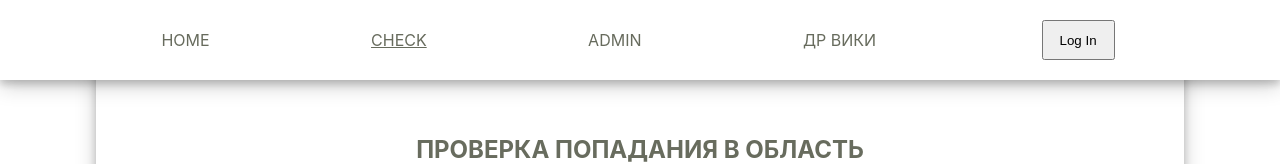
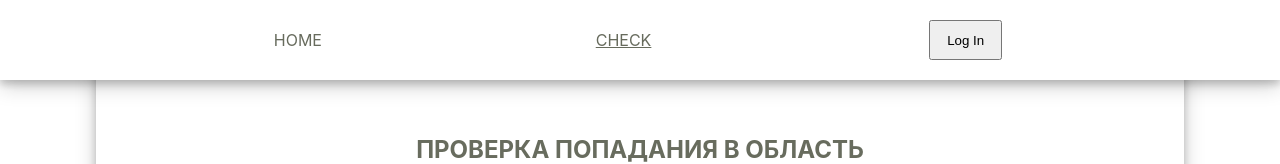
Before and after one commit to ahmadeev/web-4-frontend, a React (Vite) app: page /#/check in a window 1280 px wide. Shown: the top 164 px of the page. Built offline with nearby package versions, Linux system fonts and the light colour scheme; no server answers.

Commit message:
Massive refactoring

```diff
--- a/src/components/Navbar/Navbar.jsx
+++ b/src/components/Navbar/Navbar.jsx
@@ -22,8 +22,6 @@ function Navbar() {
             <nav className={styles.navbar}> {/* можно оставить без className, но в css правило для блока nav */}
                 <NavLink className={({isActive}) => isActive ? styles.active : ""} to="/">home</NavLink>
                 <NavLink className={({isActive}) => isActive ? styles.active : ""} to="/check">check</NavLink>
-                <NavLink className={({isActive}) => isActive ? styles.active : ""} to="/admin">admin</NavLink>
-                <NavLink className={({isActive}) => isActive ? styles.active : ""} to="/vbd">др вики</NavLink>
 
                 <div style={div_style}>
                     {
```
